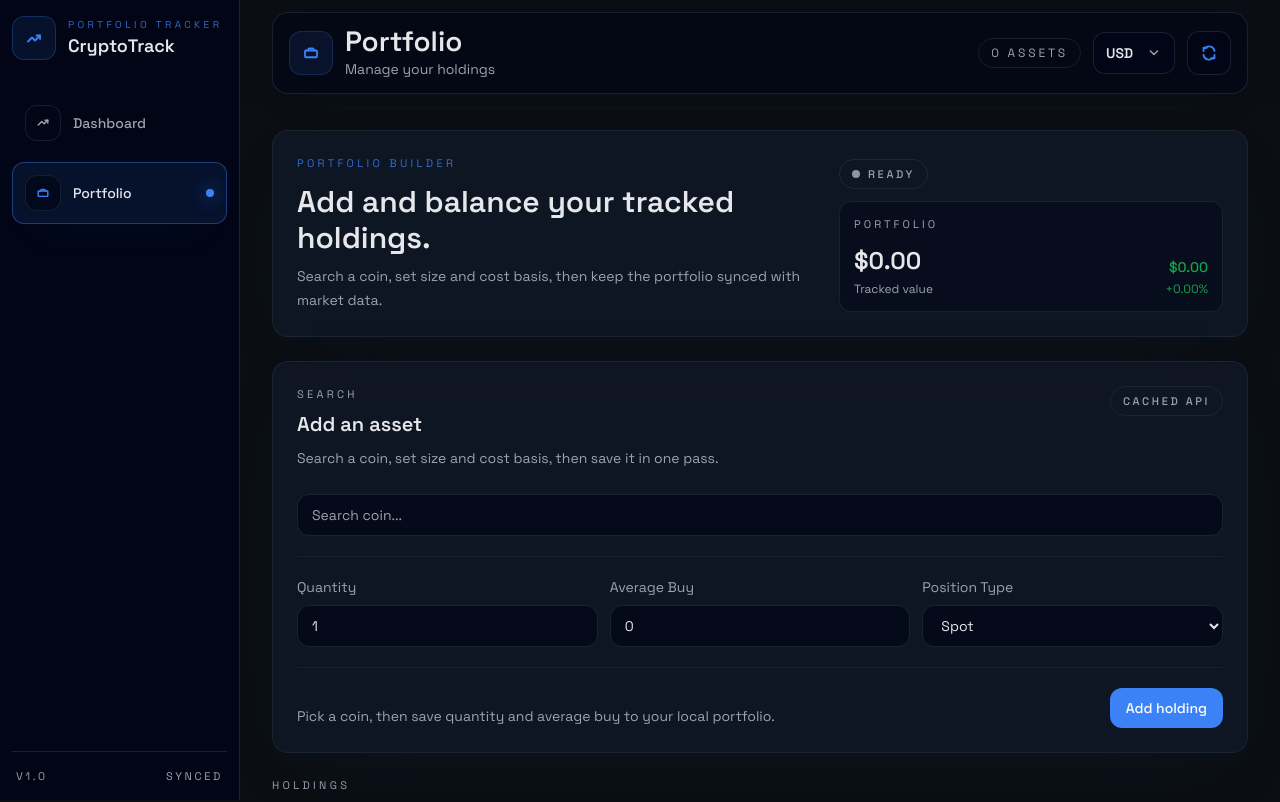
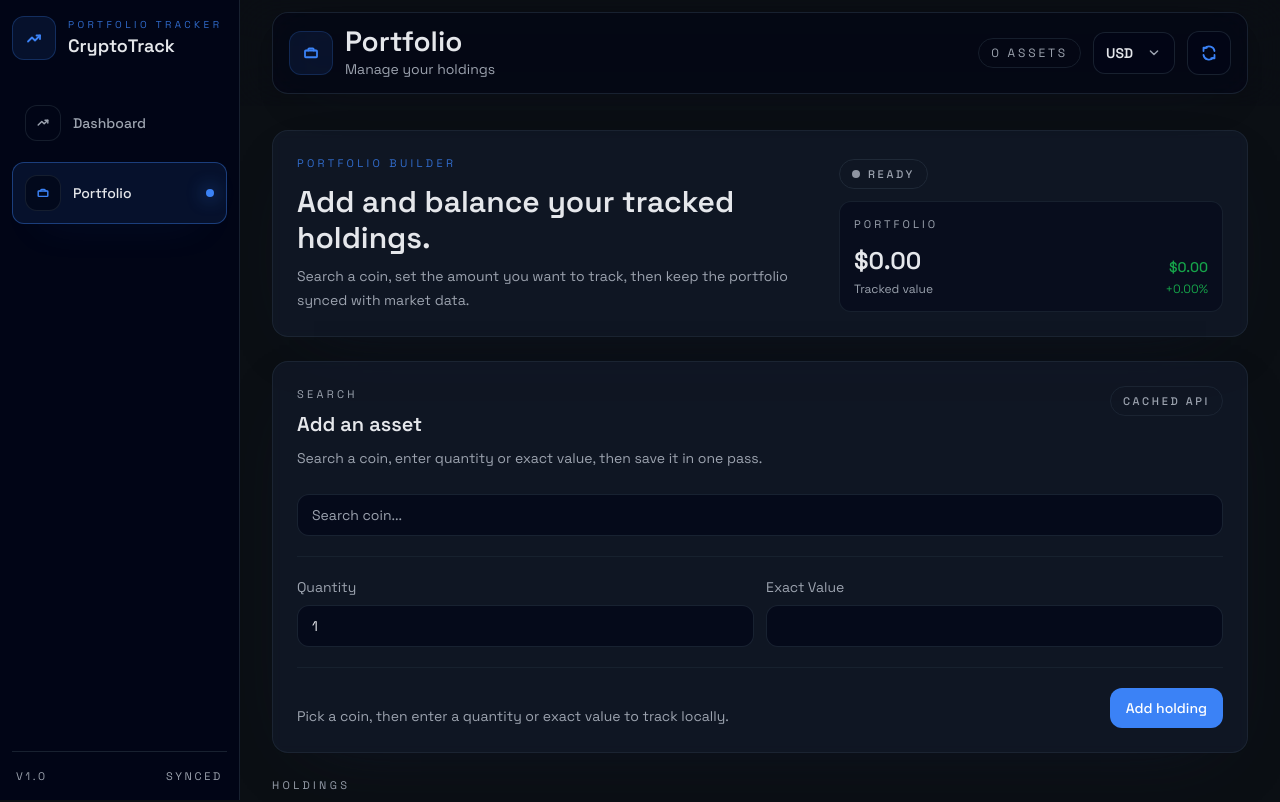
Before and after one commit to michealimuse777/crypto-tracker, a Nuxt app: page /portfolio in a window 1280 px wide. Shown: the top 802 px of the page. Built offline with nearby package versions, Linux system fonts and the light colour scheme.

Commit message:
Simplify portfolio entry flow

```diff
--- a/components/portfolio/AssetTable.vue
+++ b/components/portfolio/AssetTable.vue
@@ -45,14 +45,13 @@ const quantityFormatter = new Intl.NumberFormat('en-US', {
 
     <template v-else>
       <div class="hidden overflow-x-auto px-3 pb-3 xl:block">
-        <table class="min-w-[980px] w-full text-sm">
+        <table class="min-w-[920px] w-full text-sm">
           <thead class="table-head">
             <tr>
               <th class="px-3 py-3">Coin</th>
               <th class="px-3 py-3">Symbol</th>
               <th class="px-3 py-3 text-right">Quantity</th>
               <th class="px-3 py-3">Price</th>
-              <th class="px-3 py-3">Avg Buy</th>
               <th class="px-3 py-3">Current Value</th>
               <th class="px-3 py-3">PnL</th>
               <th class="px-3 py-3">24h Change</th>
@@ -91,9 +90,6 @@ const quantityFormatter = new Intl.NumberFormat('en-US', {
                   MC {{ formatCompactNumber(row.market.market_cap) }} / Vol {{ formatCompactNumber(row.market.total_volume) }}
                 </p>
                 <p v-else class="text-xs text-muted">Market data pending</p>
-              </td>
-              <td class="px-3 py-3.5">
-                <p class="font-medium whitespace-nowrap text-text">{{ formatCurrency(row.avgBuy, currency) }}</p>
               </td>
               <td class="px-3 py-3.5">
                 <p class="font-medium whitespace-nowrap text-text">{{ formatCurrency(row.holdingsValue, currency) }}</p>
@@ -185,7 +181,7 @@ const quantityFormatter = new Intl.NumberFormat('en-US', {
           </div>
 
           <div class="mt-3 space-y-1.5 rounded-xl border border-border/70 bg-slate-950/30 p-3 text-xs text-muted">
-            <p>Avg buy: {{ formatCurrency(row.avgBuy, currency) }}</p>
+            <p>Tracked cost: {{ formatCurrency(row.costBasis, currency) }}</p>
             <p v-if="row.market">
               Market cap {{ formatCompactNumber(row.market.market_cap) }} / Volume {{ formatCompactNumber(row.market.total_volume) }}
             </p>
--- a/components/ui/CoinSearch.vue
+++ b/components/ui/CoinSearch.vue
@@ -18,12 +18,16 @@ const pending = ref(false)
 const errorMessage = ref('')
 const selected = ref<CoinSearchResult | null>(null)
 const selecting = ref(false)
-const quantity = ref(1)
-const avgBuy = ref(0)
-const assetType = ref<PortfolioAsset['type']>('spot')
+const quantityInput = ref('1')
+const valueInput = ref('')
 
 const hasSelectedCoin = computed(() => Boolean(selected.value))
 const selectedImage = computed(() => selected.value?.thumb || selected.value?.large || '')
+const selectedPrice = computed(() => (
+  typeof selected.value?.current_price === 'number' && Number.isFinite(selected.value.current_price)
+    ? selected.value.current_price
+    : null
+))
 const searchPlaceholder = computed(() => (
   hasSelectedCoin.value
     ? 'Selected coin locked. Use Change coin to search again.'
@@ -40,11 +44,51 @@ const duplicateAsset = computed(() => {
 })
 const actionLabel = computed(() => (duplicateAsset.value ? 'Replace holding' : 'Add holding'))
 
+const formatNumericInput = (value: number, maxFractionDigits = 8) => {
+  if (!Number.isFinite(value)) {
+    return ''
+  }
+
+  return value
+    .toFixed(maxFractionDigits)
+    .replace(/\.?0+$/, '')
+}
+
+const syncValueFromQuantity = () => {
+  if (!selectedPrice.value) {
+    valueInput.value = ''
+    return
+  }
+
+  const parsedQuantity = Number(quantityInput.value)
+  valueInput.value = Number.isFinite(parsedQuantity) && parsedQuantity > 0
+    ? formatNumericInput(parsedQuantity * selectedPrice.value, 2)
+    : ''
+}
+
+const syncQuantityFromValue = () => {
+  if (!selectedPrice.value) {
+    return
+  }
+
+  const parsedValue = Number(valueInput.value)
+  quantityInput.value = Number.isFinite(parsedValue) && parsedValue > 0
+    ? formatNumericInput(parsedValue / selectedPrice.value)
+    : ''
+}
+
 const setSelectedCoin = (coin: CoinSearchResult) => {
   selecting.value = true
   selected.value = coin
   query.value = `${coin.name} (${coin.symbol.toUpperCase()})`
   results.value = []
+
+  if (valueInput.value.trim()) {
+    syncQuantityFromValue()
+    return
+  }
+
+  syncValueFromQuantity()
 }
 
 const clearSelectedCoin = () => {
@@ -59,9 +103,8 @@ const resetForm = () => {
   results.value = []
   pending.value = false
   selected.value = null
-  quantity.value = 1
-  avgBuy.value = 0
-  assetType.value = 'spot'
+  quantityInput.value = '1'
+  valueInput.value = ''
   errorMessage.value = ''
 }
 
@@ -112,21 +155,26 @@ watch(
 )
 
 const submitAsset = () => {
-  const parsedQuantity = Number(quantity.value)
-  const parsedAvgBuy = Number(avgBuy.value)
-
   if (!selected.value) {
     errorMessage.value = 'Choose a coin before saving.'
     return
   }
 
-  if (!Number.isFinite(parsedQuantity) || parsedQuantity <= 0) {
-    errorMessage.value = 'Choose a coin and enter a quantity greater than zero.'
+  const parsedQuantity = Number(quantityInput.value)
+  const parsedValue = Number(valueInput.value)
+  const hasExactValue = Number.isFinite(parsedValue) && parsedValue > 0
+
+  if (hasExactValue && !selectedPrice.value) {
+    errorMessage.value = 'Current market price is unavailable for this coin right now. Try again shortly.'
     return
   }
 
-  if (!Number.isFinite(parsedAvgBuy) || parsedAvgBuy < 0) {
-    errorMessage.value = 'Average buy price must be zero or greater.'
+  const resolvedQuantity = hasExactValue
+    ? parsedValue / (selectedPrice.value ?? 1)
+    : parsedQuantity
+
+  if (!Number.isFinite(resolvedQuantity) || resolvedQuantity <= 0) {
+    errorMessage.value = 'Enter a quantity or exact value greater than zero.'
     return
   }
 
@@ -135,9 +183,9 @@ const submitAsset = () => {
     name: selected.value.name,
     symbol: selected.value.symbol.toUpperCase(),
     image: selected.value.thumb || selected.value.large,
-    quantity: parsedQuantity,
-    avgBuy: parsedAvgBuy,
-    type: assetType.value
+    quantity: resolvedQuantity,
+    avgBuy: selectedPrice.value ?? 0,
+    type: 'spot'
   })
 
   resetForm()
@@ -151,7 +199,7 @@ const submitAsset = () => {
         <p class="text-[11px] uppercase tracking-[0.3em] text-muted">Search</p>
         <h3 class="mt-2 text-lg font-semibold sm:text-xl">Add an asset</h3>
         <p class="mt-2 max-w-2xl text-sm leading-6 text-muted">
-          Search a coin, set size and cost basis, then save it in one pass.
+          Search a coin, enter quantity or exact value, then save it in one pass.
         </p>
       </div>
 
@@ -240,20 +288,26 @@ const submitAsset = () => {
       <div class="flex flex-wrap gap-3 border-t border-border/60 pt-5">
         <label class="min-w-[220px] flex-1 space-y-2 text-sm text-muted">
           <span>Quantity</span>
-          <input v-model.number="quantity" class="input-shell" min="0" step="any" type="number" />
+          <input
+            v-model="quantityInput"
+            class="input-shell"
+            min="0"
+            step="any"
+            type="number"
+            @input="syncValueFromQuantity"
+          />
         </label>
 
         <label class="min-w-[220px] flex-1 space-y-2 text-sm text-muted">
-          <span>Average Buy</span>
-          <input v-model.number="avgBuy" class="input-shell" min="0" step="any" type="number" />
-        </label>
-
-        <label class="min-w-[220px] flex-1 space-y-2 text-sm text-muted">
-          <span>Position Type</span>
-          <select v-model="assetType" class="input-shell">
-            <option value="spot">Spot</option>
-            <option value="futures">Futures</option>
-          </select>
+          <span>Exact Value</span>
+          <input
+            v-model="valueInput"
+            class="input-shell"
+            min="0"
+            step="any"
+            type="number"
+            @input="syncQuantityFromValue"
+          />
         </label>
       </div>
 
@@ -261,12 +315,12 @@ const submitAsset = () => {
         <p class="max-w-2xl text-sm leading-6 text-muted">
           {{
             duplicateAsset
-              ? `${duplicateAsset.name} is already tracked. Saving again will replace its stored quantity and average buy.`
+              ? `${duplicateAsset.name} is already tracked. Saving again will replace its stored amount.`
               : selected && selected.current_price != null
-                ? `Selected ${selected.name}. Current market price: ${formatCurrency(selected.current_price, currency)}.`
+                ? `Selected ${selected.name}. Current market price: ${formatCurrency(selected.current_price, currency)}. Enter quantity or an exact value to track.`
                 : selected
-                  ? `Selected ${selected.name}. Save quantity and average buy to your local portfolio.`
-                  : 'Pick a coin, then save quantity and average buy to your local portfolio.'
+                  ? `Selected ${selected.name}. Save a quantity or exact value to your local portfolio.`
+                  : 'Pick a coin, then enter a quantity or exact value to track locally.'
           }}
         </p>
 
--- a/composables/useCoins.ts
+++ b/composables/useCoins.ts
@@ -1,5 +1,7 @@
 import type { MaybeRefOrGetter } from 'vue'
 import type { Currency, MarketCoin, PollingSpeed } from '~/types'
+
+const retryDelayMs = 5_000
 
 export const useCoins = (
   ids: MaybeRefOrGetter<string[]>,
@@ -13,15 +15,26 @@ export const useCoins = (
   const error = ref<Error | null>(null)
   const currency = options.currency ?? 'usd'
   const speed = options.speed ?? 'medium'
+  let retryTimer: ReturnType<typeof setTimeout> | null = null
+
+  const clearRetryTimer = () => {
+    if (retryTimer) {
+      clearTimeout(retryTimer)
+      retryTimer = null
+    }
+  }
 
   const fetchPrices = async () => {
     const currentIds = [...new Set(toValue(ids).filter(Boolean))]
 
     if (!currentIds.length) {
+      clearRetryTimer()
       data.value = []
+      error.value = null
       return
     }
 
+    clearRetryTimer()
     pending.value = true
 
     try {
@@ -34,6 +47,13 @@ export const useCoins = (
       error.value = null
     } catch (caughtError) {
       error.value = caughtError as Error
+
+      if (import.meta.client && !retryTimer) {
+        retryTimer = setTimeout(() => {
+          retryTimer = null
+          void fetchPrices()
+        }, retryDelayMs)
+      }
     } finally {
       pending.value = false
     }
@@ -47,6 +67,10 @@ export const useCoins = (
     void fetchPrices()
   })
 
+  onBeforeUnmount(() => {
+    clearRetryTimer()
+  })
+
   return {
     data,
     pending,
--- a/pages/coins/[id].vue
+++ b/pages/coins/[id].vue
@@ -150,7 +150,7 @@ const holdingPnL = computed(() => (
                 <span>{{ holding.quantity }}</span>
               </div>
               <div class="flex items-center justify-between gap-4">
-                <span class="text-sm text-muted">Average Buy</span>
+                <span class="text-sm text-muted">Tracked At</span>
                 <span>{{ formatCurrency(holding.avgBuy, currency) }}</span>
               </div>
               <div class="flex items-center justify-between gap-4">
--- a/pages/index.vue
+++ b/pages/index.vue
@@ -5,7 +5,7 @@ import { resolveLiveBadge } from '~/utils/liveStatus'
 
 const { assets, currency } = usePortfolio()
 
-const { data: markets, pending, error, refresh, liveStatus } = useHybridMarkets(
+const { data: markets, pending, refresh, liveStatus } = useHybridMarkets(
   assets,
   { currency }
 )
@@ -110,11 +110,6 @@ onBeforeUnmount(() => {
       />
     </div>
 
-    <p v-if="error" class="rounded-xl border border-negative/40 bg-negative/10 px-4 py-3 text-sm text-negative">
-      Something went wrong while refreshing prices.
-      <button class="ml-2 underline" type="button" @click="refresh">Try again</button>
-    </p>
-
     <div v-if="!rows.length" class="card-shell p-5 sm:p-6">
       <p class="text-[11px] uppercase tracking-[0.3em] text-muted">Empty State</p>
       <h2 class="mt-3 text-xl font-semibold sm:text-2xl">Build your first tracked portfolio</h2>
--- a/pages/portfolio.vue
+++ b/pages/portfolio.vue
@@ -6,7 +6,7 @@ import { resolveLiveBadge } from '~/utils/liveStatus'
 
 const { assets, currency, saveAsset, removeAsset } = usePortfolio()
 
-const { data: markets, pending, error, refresh, liveStatus } = useHybridMarkets(
+const { data: markets, pending, refresh, liveStatus } = useHybridMarkets(
   assets,
   { currency }
 )
@@ -51,7 +51,7 @@ const handleRemove = (id: string) => {
             Add and balance your tracked holdings.
           </h1>
           <p class="mt-2 text-sm leading-6 text-muted">
-            Search a coin, set size and cost basis, then keep the portfolio synced with market data.
+            Search a coin, set the amount you want to track, then keep the portfolio synced with market data.
           </p>
         </div>
 
@@ -94,10 +94,6 @@ const handleRemove = (id: string) => {
       @save="handleSave"
     />
 
-    <p v-if="error" class="rounded-xl border border-negative/40 bg-negative/10 px-4 py-3 text-sm text-negative">
-      Price refresh failed. Check your CoinGecko env config or try again.
-    </p>
-
     <section class="space-y-3">
       <div>
         <p class="text-[11px] uppercase tracking-[0.3em] text-muted">Holdings</p>
```
